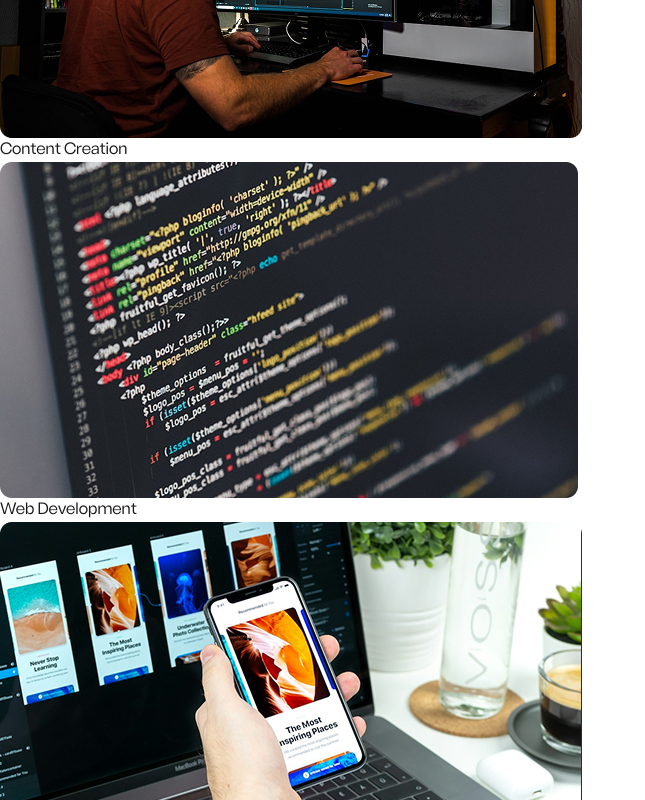
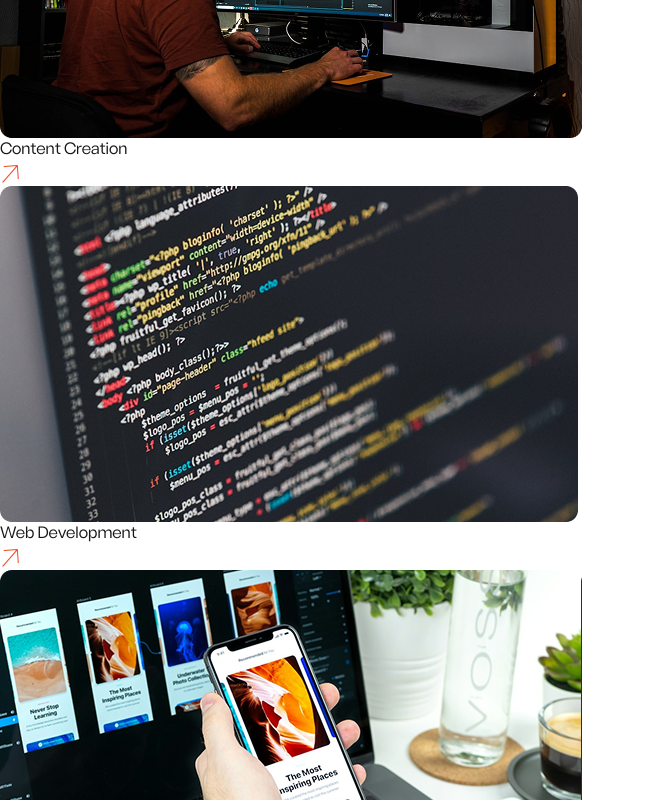
Before and after one commit to craftstudioo/craftstudioo.com, a Next.js app: page / in a window 1280 px wide. Shown: the part 2140-2940 px from the top of the page, without its empty margins (0-645 px from the left). Built offline with nearby package versions, Linux system fonts and the light colour scheme.

Commit message:
Fixes in service section

```diff
--- a/src/components/home-page/services.tsx
+++ b/src/components/home-page/services.tsx
@@ -1,5 +1,7 @@
+/* eslint-disable react/jsx-no-undef */
 import React from "react";
 import { Heading } from "../base";
+import Image from "next/image";
 
 // Start of Selection
 interface ServiceCardProps {
@@ -23,8 +25,20 @@ const ServiceCard: React.FC<ServiceCardProps> = ({
         alt={altText}
         className="w-full h-3/4 object-cover rounded-t-lg"
       />
-      <div className="flex flex-col items-center justify-center h-1/4">
-        <h2 className="text-4xl font-medium">{title}</h2>
+      <div className="flex flex-row items-center justify-center h-1/4 p-2">
+        <h2 className="text-2xl sm:text-lg md:text-xl lg:text-2xl xl:text-3xl font-bold">
+          {title}
+        </h2>
+        <span className="ml-2">
+          <Image
+            src="/red_arrow.svg"
+            alt="Arrow Icon"
+            width={20}
+            height={24}
+            className="w-5 h-6"
+            style={{ transform: "rotate(41deg)" }}
+          />
+        </span>
       </div>
     </div>
   );
```
